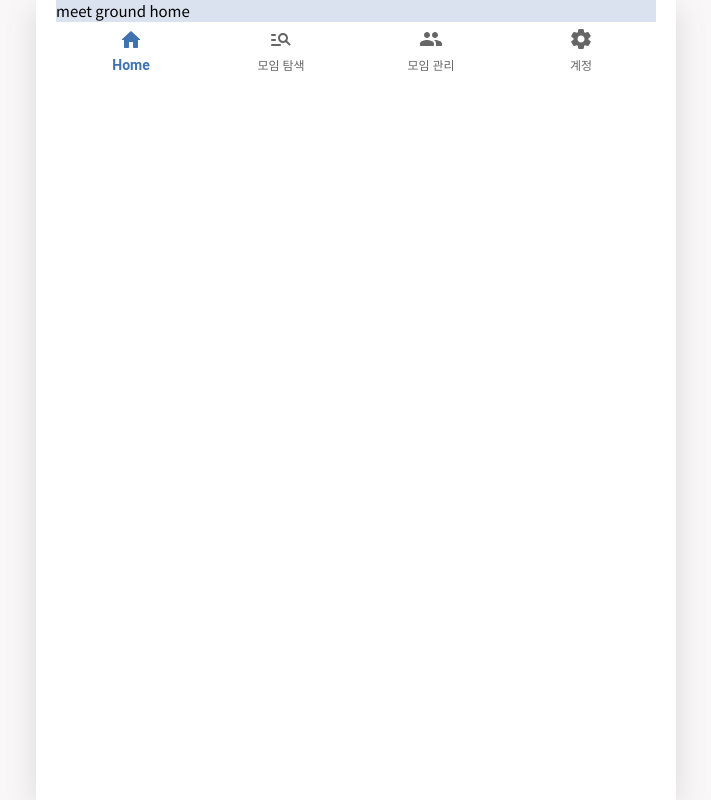
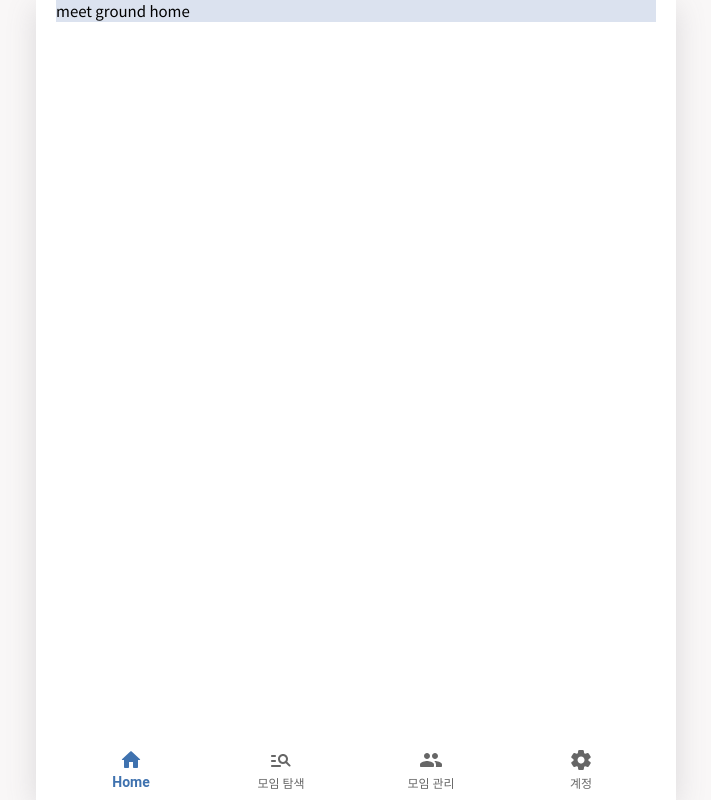
Before and after one commit to 96glory/meet-ground-front, a React (Create React App) app: page / in a window 1280 px wide. Shown: the whole page, without its empty margins (284-995 px from the left). Built offline with nearby package versions, Linux system fonts and the light colour scheme.

Commit message:
fix: footer 높이 지정, class page 추가, 스크롤바 css 지정

```diff
--- a/src/App.css
+++ b/src/App.css
@@ -1,4 +1,12 @@
 @import url('https://fonts.googleapis.com/css2?family=Noto+Sans+KR&display=swap');
+
+/** color https://colorhunt.co/palette/f9f7f7dbe2ef3f72af112d4e
+ * #F9F7F7
+ * #DBE2EF
+ * #3F72AF
+ * #112D4E
+ * 배색 : https://www.color-hex.com/
+ */
 
 body {
   background-color: #f9f7f7;
@@ -33,27 +41,45 @@ body {
   padding-right: 20px;
 }
 
+.Page {
+  height: calc(100vh - 60px);
+  overflow-y: scroll;
+  /* IE and Edge */
+  /* -ms-overflow-style: none; */
+  /* Firefox */
+  /* scrollbar-width: none; */
+}
+
+.Page::-webkit-scrollbar {
+  width: 5px;
+  /* Chrome, Safari, Opera */
+  /* display: none; */
+}
+
+/* Track */
+.Page::-webkit-scrollbar-track {
+  /* background: #e7eaed; */
+  background: transparent;
+}
+
+/* Handle */
+.Page::-webkit-scrollbar-thumb {
+  background: #9fabb8;
+  border-radius: 10px;
+  min-height: 10px;
+}
+
+/* Handle on hover */
+.Page::-webkit-scrollbar-thumb:hover {
+  background: #8896a6;
+}
+
+.Footer {
+  padding-top: 4px;
+  height: 50px;
+}
+
 .Home {
   background-color: #dbe2ef;
   margin: 0px;
 }
-
-.Footer {
-  border-top: 1px solid gray;
-
-  display: grid;
-  height: 50px;
-  grid-template-columns: repeat(4, 1fr);
-  column-gap: 20px;
-  justify-content: center;
-}
-
-.Footer > div {
-  cursor: pointer;
-  border: 1px solid red;
-  border-radius: 5px;
-  text-align: center;
-  align-items: center;
-  display: grid;
-  white-space: nowrap;
-}
--- a/src/App.tsx
+++ b/src/App.tsx
@@ -8,8 +8,12 @@ function App() {
   return (
     <RecoilRoot>
       <div className="App">
-        <MGRouter />
-        <Footer />
+        <div className="Page">
+          <MGRouter />
+        </div>
+        <div className="Footer">
+          <Footer />
+        </div>
       </div>
     </RecoilRoot>
   );
--- a/src/components/Footer/Footer.tsx
+++ b/src/components/Footer/Footer.tsx
@@ -5,12 +5,13 @@ import { HomeRounded, ManageSearchRounded, PeopleRounded, SettingsRounded } from
 import { useRecoilState } from 'recoil';
 import { selectedMenuIndexState } from './Footer.store';
 
-// https://colorhunt.co/palette/f9f7f7dbe2ef3f72af112d4e
-
 const useStyles = makeStyles({
   root: {
+    '& .MuiBottomNavigation-root, & .MuiButtonBase-root': {
+      height: '50px',
+    },
     '& .MuiBottomNavigationAction-label': {
-      paddingTop: '5px',
+      paddingTop: '2px',
     },
     '& .Mui-selected': {
       color: '#3F72AF !important',
```
